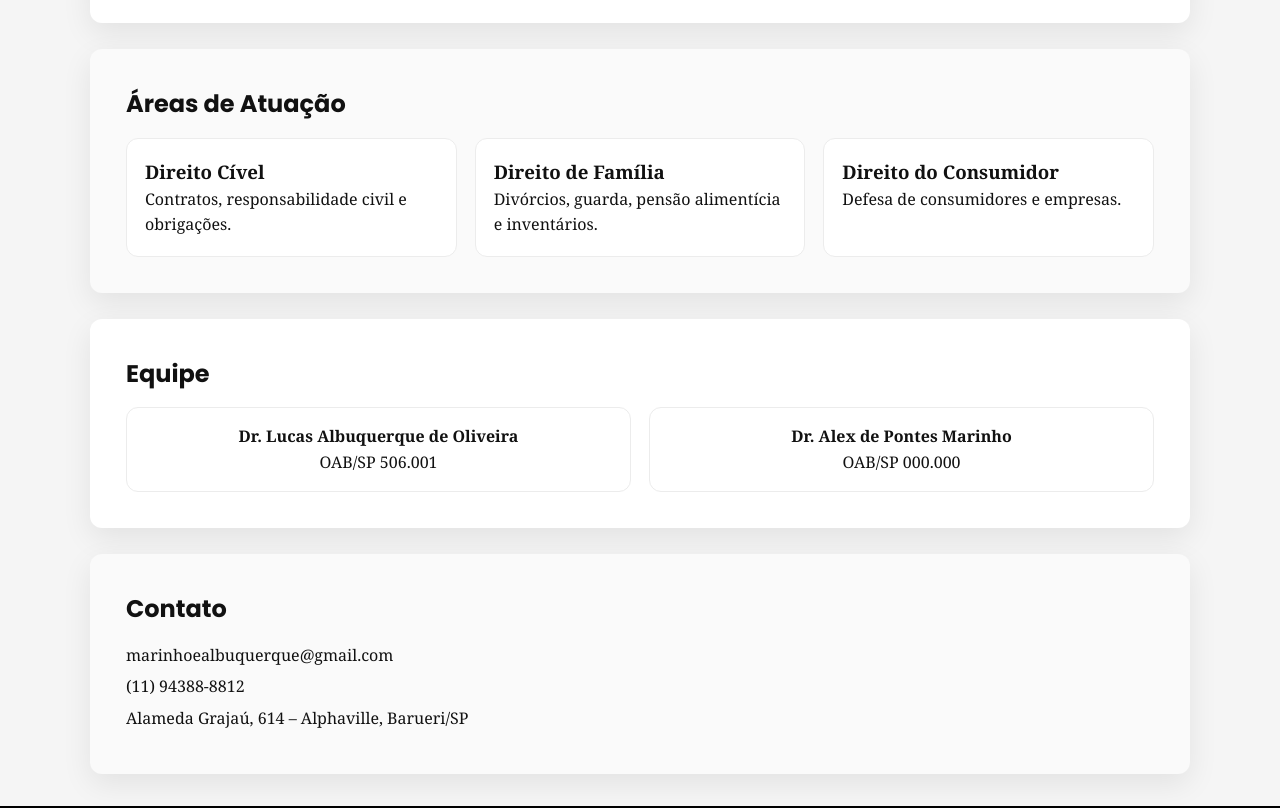
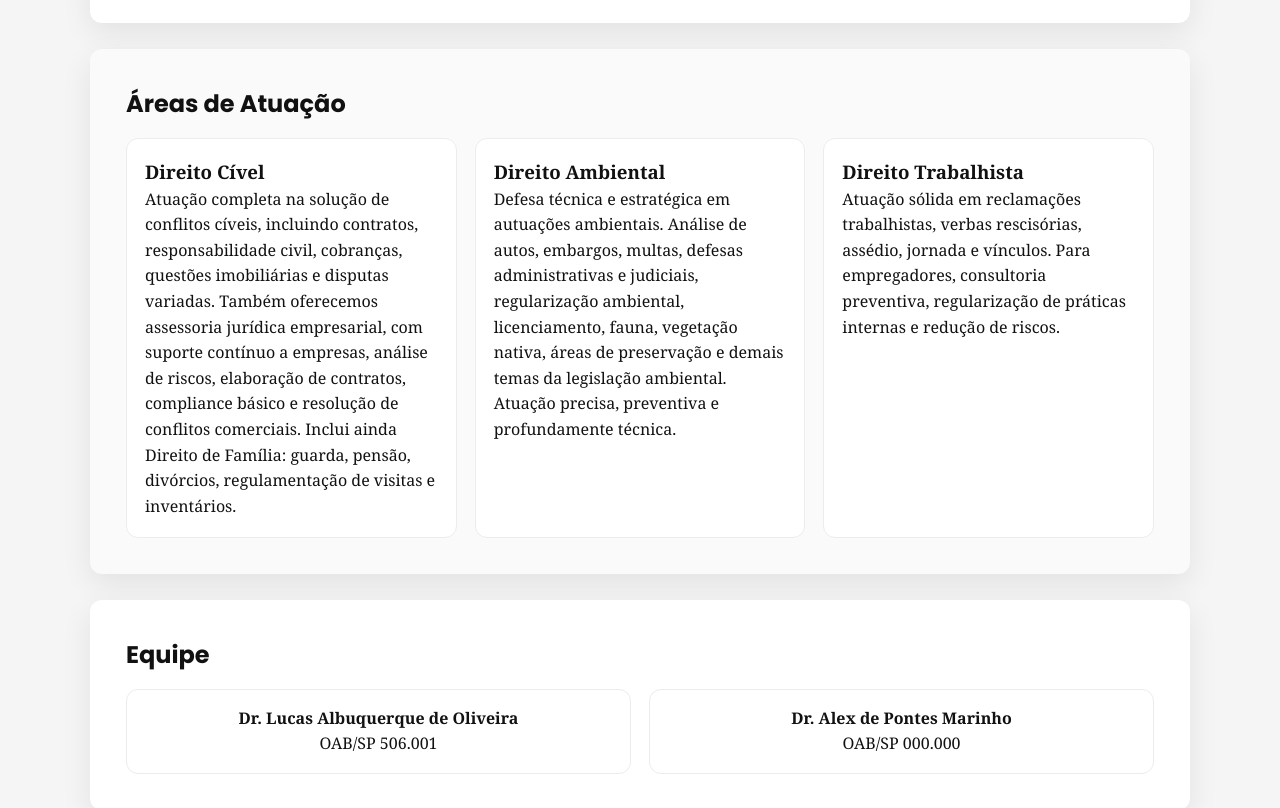
Before and after one commit to marinhoealbuquerque/marinhoealbuquerque.github.io, a plain HTML site: page index.html in a window 1280 px wide. Shown: the part 840-1648 px from the top of the page. Drawn offline with Linux system fonts and the light colour scheme.

Commit message:
Update index.html

```diff
--- a/index.html
+++ b/index.html
@@ -48,20 +48,39 @@
   <section id="areas" class="section alt">
   <h2>Áreas de Atuação</h2>
   <div class="grid">
-      <div class="card">
+
+    <div class="card card-anim">
       <h3>Direito Cível</h3>
-        <p>Contratos, responsabilidade civil e obrigações.</p>
+      <p>
+        Atuação completa na solução de conflitos cíveis, incluindo contratos, responsabilidade civil,
+        cobranças, questões imobiliárias e disputas variadas. Também oferecemos assessoria jurídica
+        empresarial, com suporte contínuo a empresas, análise de riscos, elaboração de contratos,
+        compliance básico e resolução de conflitos comerciais. Inclui ainda Direito de Família:
+        guarda, pensão, divórcios, regulamentação de visitas e inventários.
+      </p>
     </div>
-      <div class="card">
-        <h3>Direito de Família</h3>
-        <p>Divórcios, guarda, pensão alimentícia e inventários.</p>
+
+    <div class="card card-anim destaque-ambiental">
+      <h3>Direito Ambiental</h3>
+      <p>
+        Defesa técnica e estratégica em autuações ambientais. Análise de autos, embargos, multas,
+        defesas administrativas e judiciais, regularização ambiental, licenciamento, fauna,
+        vegetação nativa, áreas de preservação e demais temas da legislação ambiental. Atuação
+        precisa, preventiva e profundamente técnica.
+      </p>
     </div>
-      <div class="card">
-        <h3>Direito do Consumidor</h3>
-        <p>Defesa de consumidores e empresas.</p>
+
+    <div class="card card-anim">
+      <h3>Direito Trabalhista</h3>
+      <p>
+        Atuação sólida em reclamações trabalhistas, verbas rescisórias, assédio, jornada e vínculos.
+        Para empregadores, consultoria preventiva, regularização de práticas internas e redução de riscos.
+      </p>
     </div>
+
   </div>
 </section>
+
 
   <!-- Equipe -->
   <section id="equipe" class="section">
```
Lines whose indentation alone changed are shown as unchanged.
